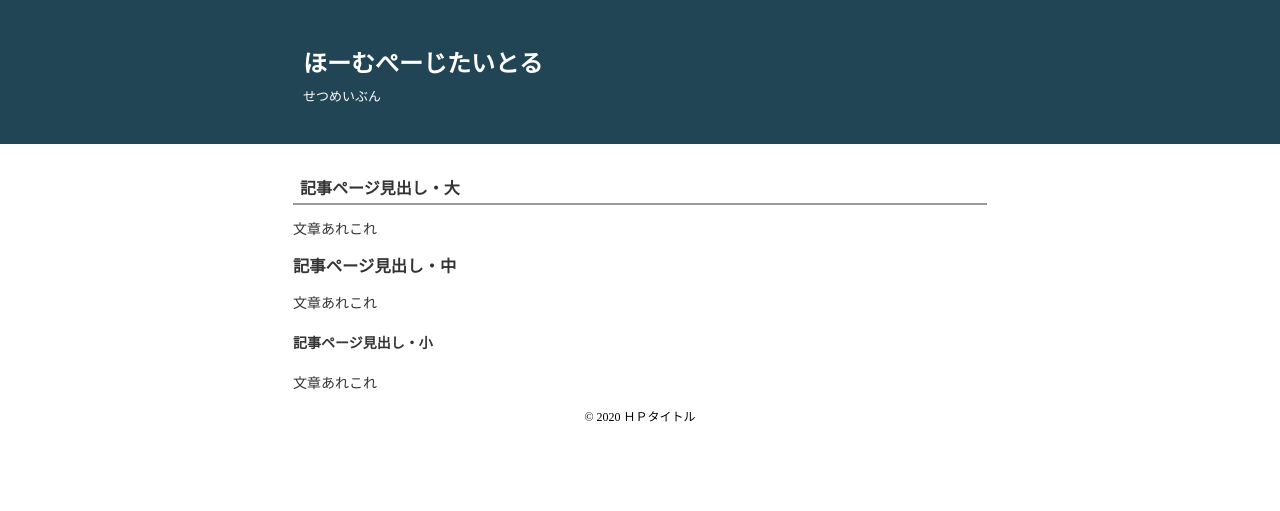
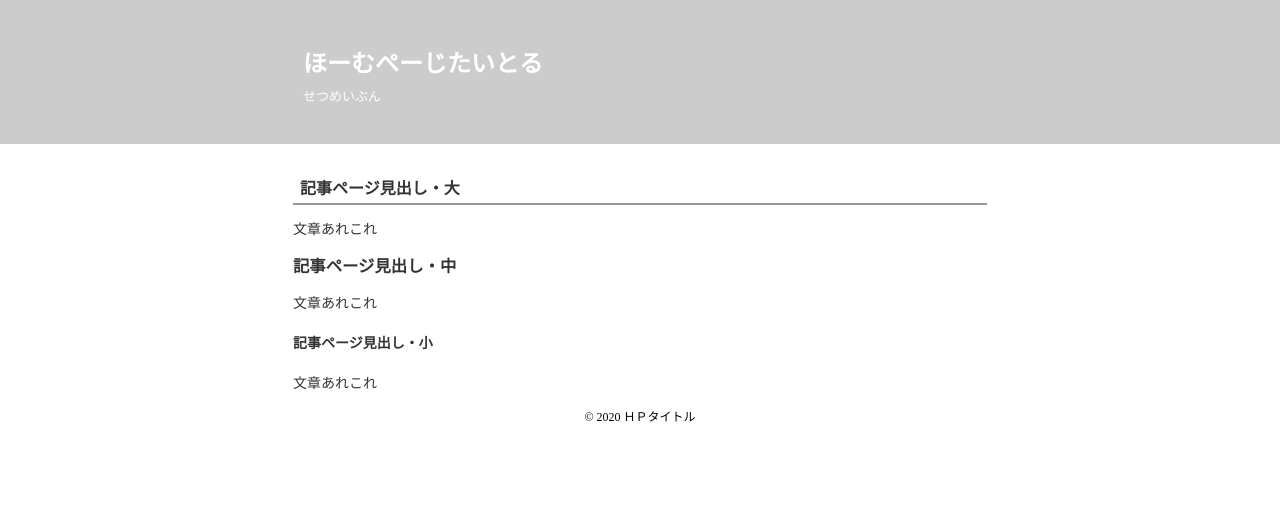
Before and after one commit to adsolgit005/new_project_005, a plain HTML site: page index.html in a window 1280 px wide. Drawn offline with Linux system fonts and the light colour scheme.

Commit message:
課題1-2 修正対応

```diff
--- a/index.css
+++ b/index.css
@@ -10,13 +10,13 @@ text-align:left;
 }
 #header {
 text-align:left;
-background-color:#214555;
+background-color:#cccccc;
 }
 #head-inner {
 margin:0px auto 0px auto;
 padding:10px 0px 0px 0px;
 width:694px;
-background-color:#214555;
+background-color:#cccccc;
 padding:25px;
 }
 .description {
```
